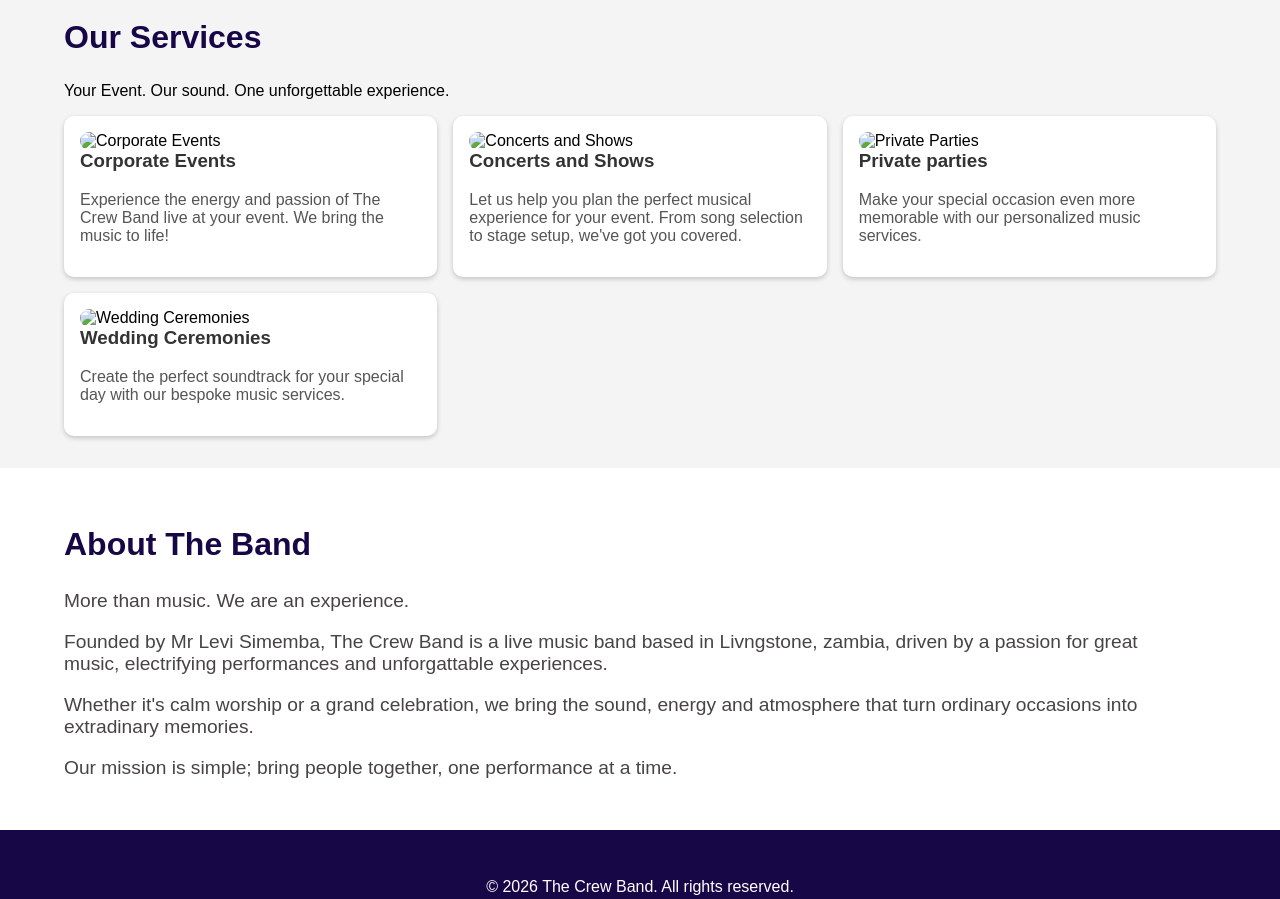
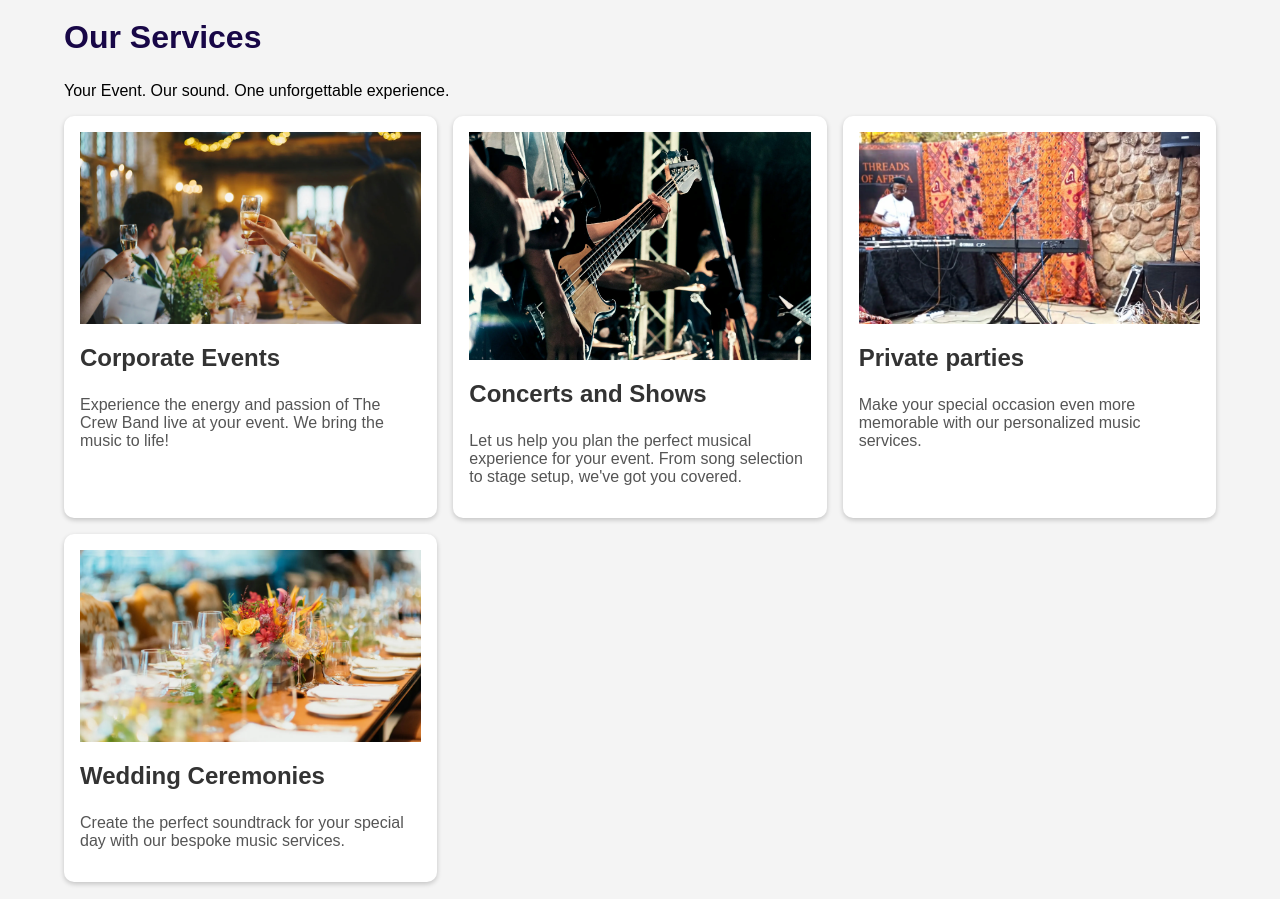
Before and after one commit to DanielCM17/the-crew-band, a plain HTML site: page index.html in a window 1280 px wide. Shown: the part 840-1739 px from the top of the page. Drawn offline with Linux system fonts and the light colour scheme.

Commit message:
complete service section with images

```diff
--- a/index.html
+++ b/index.html
@@ -24,23 +24,23 @@
             <p>Your Event. Our sound. One unforgettable experience.</p>
         <div class="service-cards">
             <div class="service-card">
-                <img src="assets/images/corporate-events.jpg" alt="Corporate Events">
+                <img src="assets/images/corporate-events.webp" alt="Corporate Events">
                 <h3>Corporate Events</h3>
                 <p>Experience the energy and passion of The Crew Band live at your event. We bring the music to life!</p>
             </div>
             <div class="service-card">
-                <img src="assets/images/concerts-and-shows.jpg" alt="Concerts and Shows">
+                <img src="assets/images/concerts-and-shows.webp" alt="Concerts and Shows">
                 <h3>Concerts and Shows</h3>
                 <p>Let us help you plan the perfect musical experience for your event. From song selection to stage setup, we've got you covered.</p>
             </div>
             <div class="service-card">
-                <img src="assets/images/private-parties.jpg" alt="Private Parties">
+                <img src="assets/images/private-parties.webp" alt="Private Parties">
                 <h3>Private parties
                 </h3>
                 <p>Make your special occasion even more memorable with our personalized music services.</p>
             </div>
             <div class="service-card">
-                <img src="assets/images/wedding-ceremonies.jpg" alt="Wedding Ceremonies">
+                <img src="assets/images/wedding-ceremonies.webp" alt="Wedding Ceremonies">
                 <h3>Wedding Ceremonies</h3>
                 <p>Create the perfect soundtrack for your special day with our bespoke music services.</p>
             </div>
--- a/style.css
+++ b/style.css
@@ -93,12 +93,12 @@ h2 {
 
 .service-card img {
     width: 100%;
-    border-radius: 10px;
 }
 
 .service-card h3 {
     color: #333;
-    margin-top: 0;
+    margin-top: 1rem;
+    font-size: 1.5rem;
 }
 
 .service-card p {
```
Also changed, not shown: assets/images/about.webp (added), assets/images/concerts-and-shows.webp (added), assets/images/corporate-events.webp (added), assets/images/private-parties.webp (added), assets/images/wedding-ceremonies.webp (added).
